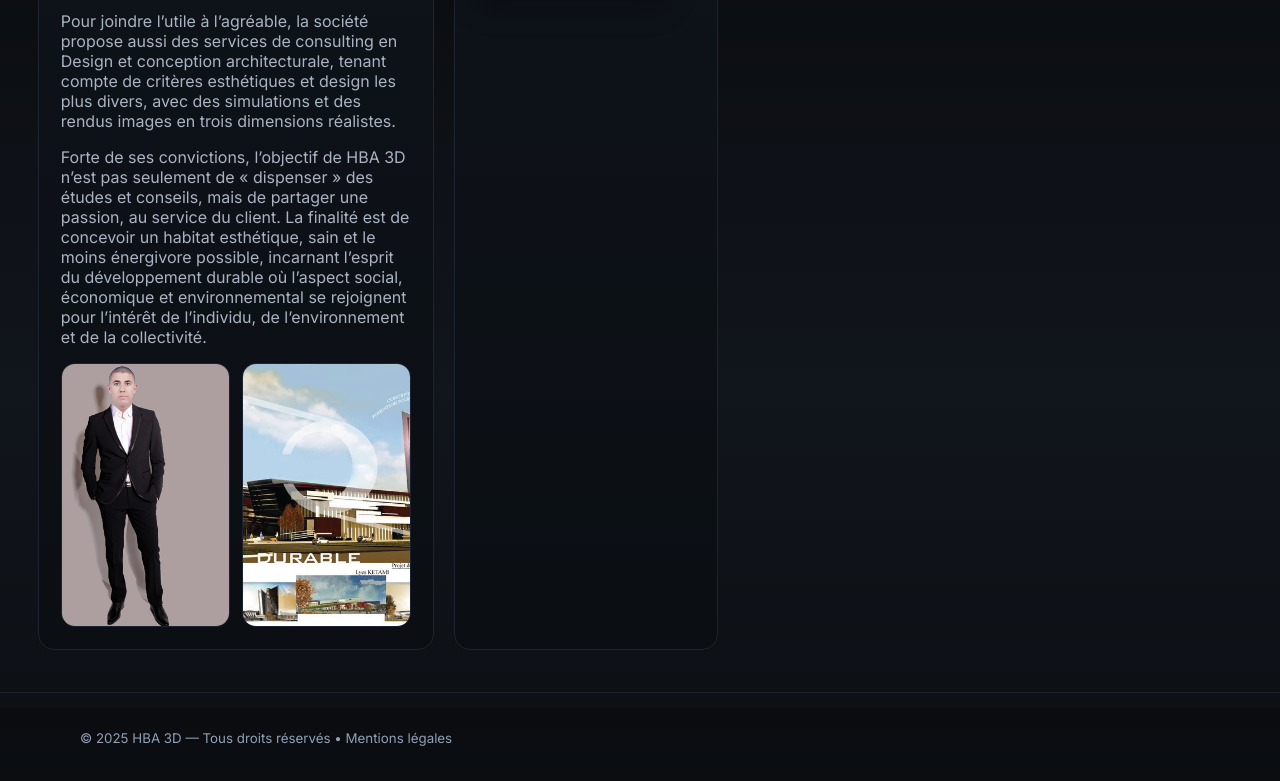
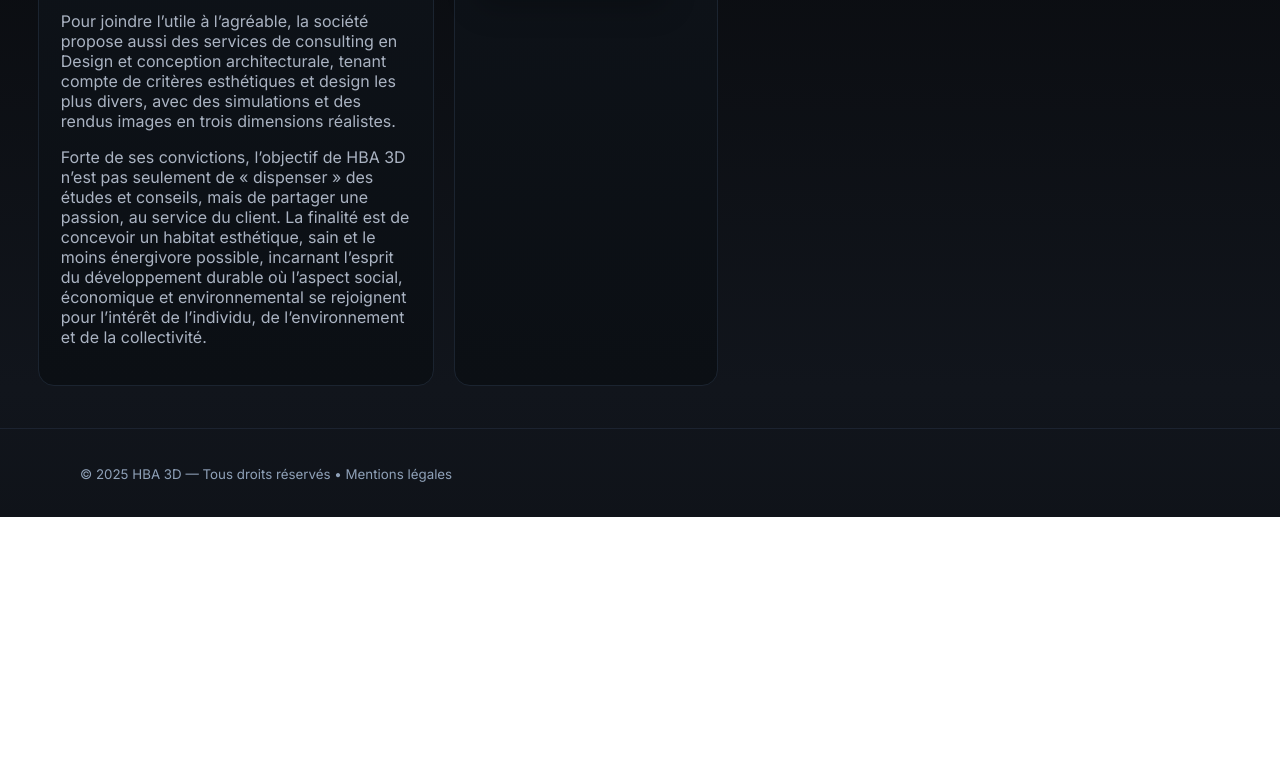
Before and after one commit to ketamilyes/Permis-de-construire, a plain HTML site: page index.html in a window 1280 px wide. Shown: the part 2492-3273 px from the top of the page. After the commit the page ends 3009 px from the top, so only its background shows below. Drawn offline with Linux system fonts and the light colour scheme.

Commit message:
Update index.html

```diff
--- a/index.html
+++ b/index.html
@@ -251,8 +251,7 @@
 <p class="muted">Pour joindre l’utile à l’agréable, la société propose aussi des services de consulting en Design et conception architecturale, tenant compte de critères esthétiques et design les plus divers, avec des simulations et des rendus images en trois dimensions réalistes.</p>
 <p class="muted">Forte de ses convictions, l’objectif de HBA 3D n’est pas seulement de « dispenser » des études et conseils, mais de partager une passion, au service du client. La finalité est de concevoir un habitat esthétique, sain et le moins énergivore possible, incarnant l’esprit du développement durable où l’aspect social, économique et environnemental se rejoignent pour l’intérêt de l’individu, de l’environnement et de la collectivité.</p>
 <div class="about-photos" aria-label="Photos – Qui sommes-nous">
-  <img src="Photo%20Lyes.png" alt="Lyes KETAMI – Fondateur HBA 3D" loading="lazy"/>
-  <img src="Fondation%20d%C3%A9veloppemet%20durable.png" alt="Projet – Fondation pour le développement durable (planche)" loading="lazy"/>
+
 </div>
 </div>
 <div class="card" style="text-align:center">
```
